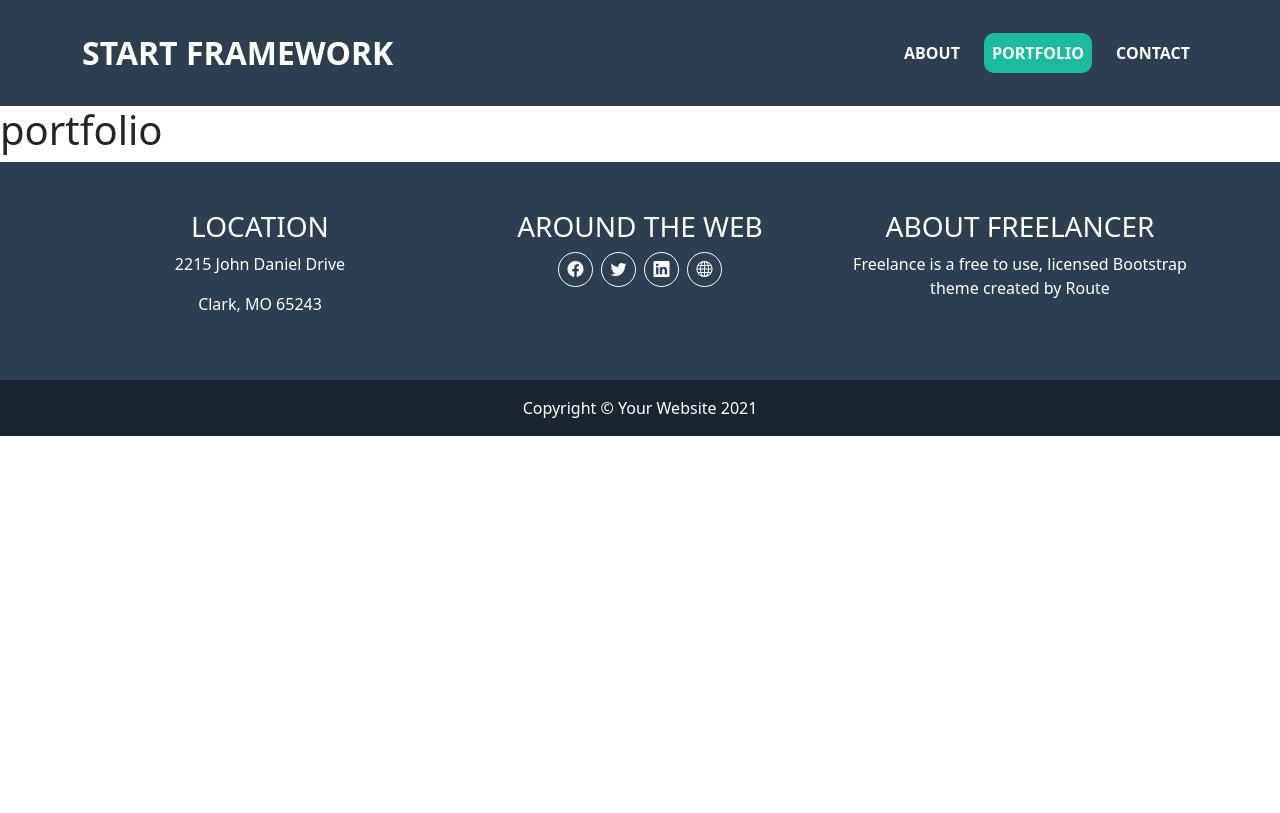
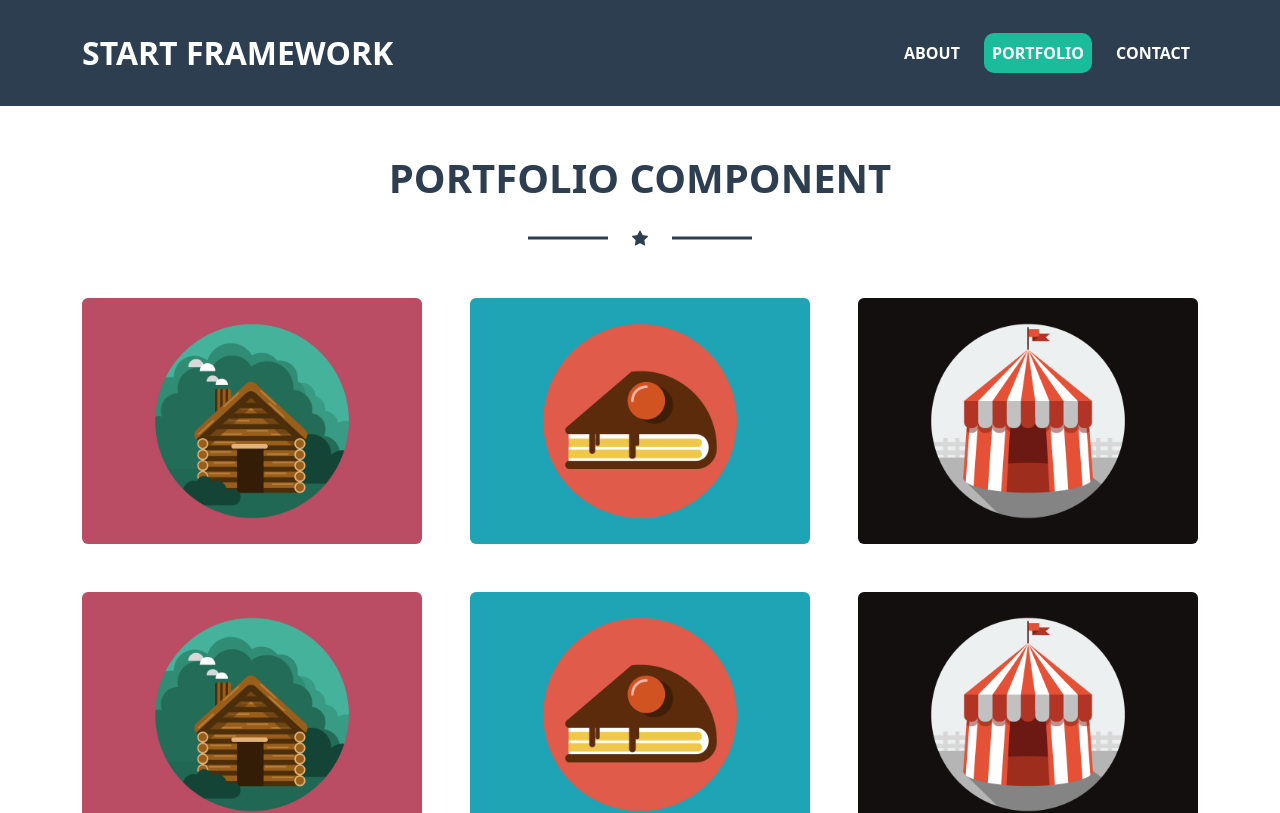
Before and after one commit to Eslam-Mohamed-G/Vite-React_Route, a React (Vite) app: page /portfolio in a window 1280 px wide. Shown: the top 813 px of the page. Built offline with nearby package versions, Linux system fonts and the light colour scheme.

Commit message:
portfolio style

```diff
--- a/src/Components/4_portfolio/Portfolio.jsx
+++ b/src/Components/4_portfolio/Portfolio.jsx
@@ -1,10 +1,56 @@
-import React from 'react'
+import React from 'react';
+import "./style.css";
+import poert1 from '../../assets/poert1.png';
+import port2 from '../../assets/port2.png';
+import port3 from '../../assets/port3.png';
 
 function Portfolio() {
     return (
-        <>
-            <h1>portfolio</h1>
-        </>
+        <div className='portfolio'>
+            <div className="container py-md-5">
+                <div className="d-flex flex-column gap-3 align-items-center bg-transparent text-white text-center">
+                    <h1 className='text-uppercase text-center'>portfolio component</h1>
+                    <span className='icon position-relative m-auto' style={{ width: '4rem' }}><i className="bi bi-star-fill" /></span>
+                </div>
+                <div className="row g-5 mt-0">
+                    <div className='col-lg-4 col-md-6'>
+                        <div className='content rounded overflow-hidden'>
+                            <img className='w-100' src={poert1} alt="" />
+                        </div>
+                    </div>
+
+                    <div className='col-lg-4 col-md-6'>
+                        <div className='content rounded overflow-hidden'>
+                            <img className='w-100' src={port2} alt="" />
+                        </div>
+                    </div>
+
+                    <div className='col-lg-4 col-md-6'>
+                        <div className='content rounded overflow-hidden'>
+                            <img className='w-100' src={port3} alt="" />
+                        </div>
+                    </div>
+
+                    <div className='col-lg-4 col-md-6'>
+                        <div className='content rounded overflow-hidden'>
+                            <img className='w-100' src={poert1} alt="" />
+                        </div>
+                    </div>
+
+                    <div className='col-lg-4 col-md-6'>
+                        <div className='content rounded overflow-hidden'>
+                            <img className='w-100' src={port2} alt="" />
+                        </div>
+                    </div>
+
+                    <div className='col-lg-4 col-md-6'>
+                        <div className='content rounded overflow-hidden'>
+                            <img className='w-100' src={port3} alt="" />
+                        </div>
+                    </div>
+                </div>
+            </div>
+        </div>
     )
 }
 
--- /dev/null
+++ b/src/Components/4_portfolio/style.css
@@ -0,0 +1,34 @@
+:root {
+    --main-color: rgb(26, 188, 156);
+    --second-color: rgb(44, 62, 80);
+    --text-color: rgb(255, 255, 255);
+}
+.portfolio h1{
+    font-weight: 700;
+    color: var(--second-color) !important;
+}
+.portfolio .icon{
+    font-weight: 700;
+    color: var(--second-color) !important;
+}
+
+.portfolio .icon::before, .portfolio .icon::after{
+    content: '';
+    width: 5rem;
+    height: 3px;
+    background-color: var(--second-color);
+}
+
+.portfolio .icon::before{
+    position: absolute;
+    top: 50%;
+    right: 100%;
+    transform: translateY(-50%);
+}
+
+.portfolio .icon::after{
+    position: absolute;
+    top: 50%;
+    left: 100%;
+    transform: translateY(-50%);
+}
```
